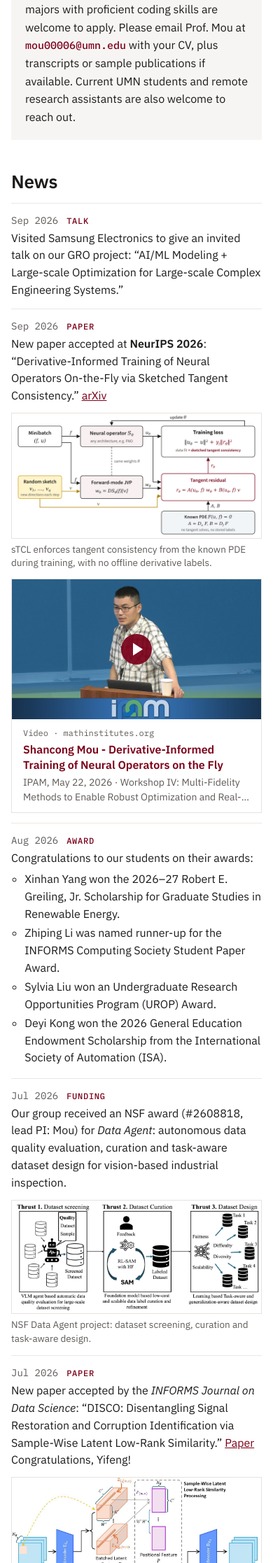
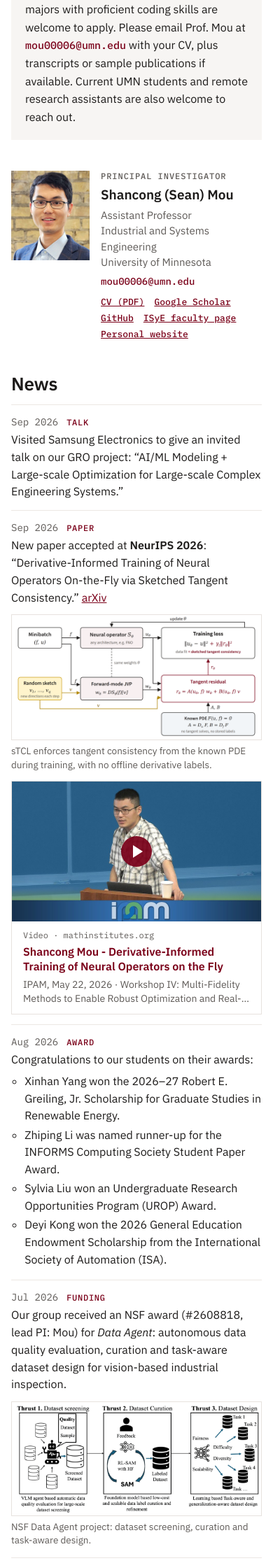
Before and after one commit to Mou-group-UMN/mou-group-umn.github.io, a Jekyll site: the page built from index.html, in a window 390 px wide. Shown: the part 910-3144 px from the top of the page at 70% size. Built offline with Jekyll 4.4.1, drawn with Linux system fonts in a browser that asks for light colours.

Commit message:
Homepage PI block; Funded Projects page replaces Research
Homepage: Sean's photo, role, email and links now sit to the right of the
research statement and openings, above News (one column below 900px, with
the PI block between Openings and News). The research-area chips are plain
labels now.

Funded Projects (/projects/, data in _data/projects.yml) takes the Research
slot in the menu, with the Samsung GRO/NVIDIA HVAC project, the Big VISION
Initiative and the NSF Data-Agent project from the Google Site, their
figures, and the HVAC and Data Agent figures from the old Research page.
research.html is kept but unpublished. The menu now collapses below 840px
because "Funded Projects" makes it 771px wide.

Co-Authored-By: Claude Opus 5.5 <noreply@anthropic.com>
Claude-Session: https://claude.ai/code/session_01XBj4b1asWe9EJC5WfSpYSG

```diff
--- a/_config.yml
+++ b/_config.yml
@@ -10,7 +10,7 @@ address: 111 Church St SE, Minneapolis, MN 55455
 markdown: kramdown
 nav:   # the Classic layout's 7 pages (Software and Photos are unpublished for now: published: false)
   - {title: Home, url: /}
-  - {title: Research, url: /research/}
+  - {title: Funded Projects, url: /projects/}   # replaced Research (research.html is unpublished)
   - {title: Publications, url: /publications/}
   - {title: People, url: /people/}
   - {title: VISION Workshop, url: /workshops/}
--- a/_data/home.yml
+++ b/_data/home.yml
@@ -5,7 +5,7 @@ statement: >-
   learning (modeling), large-scale optimization (algorithms) and computational science (efficient
   implementation), with applications in vision-based industrial inspection, advanced manufacturing, energy
   systems and more.
-areas:   # chips under the statement; key = the area's anchor on the Research page
+areas:   # labels under the statement (plain labels since the Research page was replaced by Funded Projects; key is unused)
   - {key: robust, label: "Robust learning & anomaly detection"}
   - {key: design, label: "Physics-informed machine learning"}
   - {key: stochastic, label: "Stochastic systems & optimization"}
@@ -17,6 +17,10 @@ openings:
     <a class="em" href="mailto:mou00006@umn.edu">mou00006@umn.edu</a> with your CV, plus transcripts or
     sample publications if available. Current UMN students and remote research assistants are also welcome
     to reach out.
+pi:   # right-hand block next to the statement and openings, above News; name, email and links come from _data/people.yml (pi)
+  photo: shancong-mou-portrait.jpg   # in assets/img/people/, 7:8
+  lines: [Assistant Professor, Industrial and Systems Engineering, University of Minnesota]
+projects_lead: Our research is supported by the National Science Foundation, Samsung, NVIDIA and the University of Minnesota Data Science Initiative.   # first line of the Funded Projects page
 sponsors:   # "Supported by" logo row at the bottom of the homepage; a logo shows once its file exists in the repo
   - {name: National Science Foundation, logo: /assets/img/sponsors/nsf.png, url: "https://www.nsf.gov/", height: 60}
   - {name: NVIDIA, logo: /assets/img/sponsors/nvidia.png, url: "https://www.nvidia.com/en-us/industries/higher-education-research/academic-grant-program/", height: 34}
--- /dev/null
+++ b/_data/projects.yml
@@ -0,0 +1,34 @@
+# Funded Projects page (projects.html), shown in this order. Text fields may contain HTML.
+# id = the section's anchor (#id); short = its label in the jump list at the top of the page.
+# figures: image (an /assets/img/… path), caption, width = display width in px on wide screens
+# (figures shrink to fit on phones; figures that don't fit next to each other wrap to a new row).
+- id: hvac
+  short: Samsung GRO · HVAC control
+  title: Neural Refrigeration Cycle Network enabled Optimal Control of Closed-loop Fluid Infrastructure System
+  text: '<strong>Goal:</strong> physics-informed, learning-based controllers for next-generation, energy-efficient control of HVAC systems.'
+  funding:
+    - '<a href="https://www.sait.samsung.co.kr/saithome/about/collabo_recipients.do">Samsung Global Research Outreach Award</a> ($150K/yr)'
+    - '<a href="https://www.nvidia.com/en-us/industries/higher-education-research/academic-grant-program/">NVIDIA Academic Grant Program</a> Award'
+  figures:
+    - {image: /assets/img/projects/hvac-system.png, width: 280, caption: HVAC system}
+    - {image: /assets/img/projects/hvac-bottom-up.png, width: 660, caption: Bottom-up physics-informed modeling strategy + global optimal control}
+    - {image: /assets/img/research/hvac-operation-to-design.jpg, width: 600, caption: 'From energy-efficient operation to optimal HVAC design: physics-informed learning for large-scale HVAC systems.'}
+- id: big-vision
+  short: Big VISION
+  title: Big VISION Initiative
+  text: '<strong>Goal:</strong> develop a large-scale vision-based industrial inspection dataset, along with methodology for (1) large-scale manufacturing data sourcing, screening and quality control, (2) automated fine-grained manufacturing annotation with human feedback, and (3) downstream task-aware dataset design.'
+  funding:
+    - 'UMN Data Science Initiative ($200K; <a href="https://dsi.umn.edu/news/recap-seed-grant-showcase-spotlight-2024-awardees">DSI news coverage</a>)'
+    - '<a href="https://www.nvidia.com/en-us/industries/higher-education-research/academic-grant-program/">NVIDIA Academic Grant Program</a> Award'
+    - 'NSF OAC <a href="https://www.nsf.gov/awardsearch/show-award/?AWD_ID=2608818">#2608818</a>'
+  figures:
+    - {image: /assets/img/projects/big-vision.png, width: 720, alt: 'Big VISION Initiative: what it is, key points and road map', caption: 'Big VISION at UMN: a large-scale AI dataset, an industry–academia forum and a global platform for vision-based industrial inspection.'}
+- id: data-agent
+  short: NSF Data-Agent
+  title: 'Data-Agent: Agentic AI for Autonomous Data Quality Evaluation, Curation and Task-Aware Dataset Design for Vision-Based Industrial Inspection'
+  text: 'Industrial inspection is critical to ensuring the safety, reliability, and quality of manufactured products and complex engineering systems, yet advances in AI-enabled inspection are often limited by the availability of high-quality, well-curated data. This NSF-funded project will develop Data-Agent, an agentic AI-powered methodological and software platform for data-centric AI in vision-based industrial inspection. Data-Agent will provide integrated capabilities for automatically evaluating the quality of large and heterogeneous inspection datasets, improving annotations through human feedback, and designing task-aware datasets that are representative and informative for downstream inspection tasks. Building on the <a href="https://vision-workshop-26.github.io/cvpr-2026/">VISION Workshop series</a>, an established community for advancing computer vision and AI for industrial inspection, the project will also release VISION V2, together with open-source software, benchmarks, tutorials, and training resources. Through these efforts, the project aims to foster a broader community of researchers, students, and industry practitioners and advance more trustworthy and effective AI systems for advanced manufacturing.'
+  funding:
+    - 'National Science Foundation, CSSI <a href="https://www.nsf.gov/awardsearch/show-award/?AWD_ID=2608818">#2608818</a> ($600K total, $400K to UMN)'
+  team: Sean Mou (PI), with co-PIs Zirui Liu and Yinan Wang
+  figures:
+    - {image: /assets/img/research/data-agent-overview.png, width: 900, caption: 'Data-Agent’s three thrusts: VLM-agent dataset screening, foundation-model label curation and task-aware dataset design.'}
--- a/assets/css/style.css
+++ b/assets/css/style.css
@@ -32,7 +32,7 @@ img{max-width:100%}
 .nav a:hover{color:var(--maroon)}
 .nav a.on{color:var(--maroon);box-shadow:inset 0 -3px 0 var(--maroon)}
 .nt,.burger{display:none}
-@media(max-width:800px){   /* menu collapses below 800px; the 7-item menu is 711px wide */
+@media(max-width:840px){   /* menu collapses below 840px; the 7-item menu is 771px wide with "Funded Projects" */
   .burger{display:flex;align-items:center;gap:10px;min-height:48px;padding:0 14px;cursor:pointer;font:500 13px/1 var(--mono);letter-spacing:.06em;text-transform:uppercase}
   .burger::before{content:"\2630";font-size:18px}
   .nav .links{display:none;flex-direction:column;min-height:0;margin:0;padding-bottom:8px}
@@ -53,7 +53,7 @@ h3{font-size:19px;line-height:1.3}
 .h-intro{display:flex;flex-direction:column;gap:14px}
 .statement{margin:0;font-size:18px;line-height:1.65}
 .chips{display:flex;flex-wrap:wrap;gap:10px;padding-top:4px}
-.chips a{padding:6px 11px;border:1px solid var(--chip);font:500 13.5px/1.4 var(--sans);color:var(--muted);text-decoration:none}
+.chips a,.chips span{padding:6px 11px;border:1px solid var(--chip);font:500 13.5px/1.4 var(--sans);color:var(--muted);text-decoration:none}
 .chips a:hover{border-color:var(--maroon);color:var(--maroon)}
 .openings{display:flex;flex-direction:column;gap:10px;padding:24px 28px;background:var(--soft);border-top:3px solid var(--gold)}
 .openings .eyebrow{color:var(--maroon)}
@@ -65,6 +65,23 @@ h3{font-size:19px;line-height:1.3}
 .sponsors{display:flex;flex-direction:column;gap:16px;padding-top:28px;border-top:1px solid var(--line)}
 .logos{display:flex;flex-wrap:wrap;align-items:center;gap:24px 44px}
 .logos img{display:block;height:56px;width:auto;max-width:240px;object-fit:contain}
+
+/* homepage top: statement and openings on the left, the PI on the right, above News */
+.h-top{display:grid;grid-template-columns:minmax(0,1fr) 272px;gap:56px;align-items:start}
+.h-main{display:flex;flex-direction:column;gap:44px;min-width:0}
+.h-pi{display:flex;flex-direction:column;gap:14px}
+.h-pi img{display:block;width:100%;height:auto;aspect-ratio:7/8;object-fit:cover;background:var(--soft)}
+.h-pi-text{display:flex;flex-direction:column;gap:6px;min-width:0}
+.h-pi .pi-name{font-size:21px;font-weight:600;line-height:1.25;color:var(--ink);text-decoration:none}
+.h-pi .pi-name:hover{color:var(--maroon)}
+.h-pi .pi-role{font-size:15px;line-height:1.5;color:var(--muted)}
+.pi-email{font:500 14px/1.4 var(--mono);color:var(--maroon);text-decoration:none}.pi-email:hover{text-decoration:underline}
+.h-pi .pi-links{display:flex;flex-wrap:wrap;gap:2px 14px;margin:4px 0 0;font:500 13px/1.6 var(--mono)}
+@media(max-width:1100px){.h-top{grid-template-columns:minmax(0,1fr) 240px;gap:40px}}
+@media(max-width:900px){   /* one column: the PI block sits between Openings and News */
+  .h-top{grid-template-columns:1fr;gap:44px}
+  .h-pi{display:grid;grid-template-columns:150px minmax(0,1fr);gap:20px;align-items:start;max-width:600px}
+}
 
 /* news list (homepage and /news/) */
 .news{list-style:none;margin:0;padding:0}
@@ -121,6 +138,20 @@ h3{font-size:19px;line-height:1.3}
 .fig{margin:16px 0 8px}.fig img{display:block;width:100%;height:auto;border:1px solid var(--line);background:#fff}
 .fig figcaption{margin-top:6px;font-size:13.5px;line-height:1.45;color:var(--muted)}
 
+/* funded projects */
+.pj-lead{margin:0 0 16px;font-size:17px;line-height:1.6}
+.pj-jump{margin-bottom:8px}
+.project{margin:24px 0;padding:6px 26px 24px;background:var(--soft);border-top:3px solid var(--gold);scroll-margin-top:12px}
+.project h2{margin:.9em 0 .45em;line-height:1.3}
+.pj-text{max-width:880px}.pj-text p{margin:0}
+.pj-meta{display:flex;flex-wrap:wrap;gap:14px 56px;margin:16px 0 0}
+.pj-meta .eyebrow{margin-bottom:4px}
+.pj-meta ul{margin:0;padding-left:1.1em}.pj-meta li{margin:.15em 0}.pj-meta p{margin:0}
+.pj-figs{display:flex;flex-wrap:wrap;align-items:flex-start;gap:22px 28px;margin-top:20px}
+.pj-figs figure{margin:0;max-width:100%}
+.pj-figs img{display:block;width:100%;height:auto;border:1px solid var(--line);background:#fff}
+.pj-figs figcaption{margin-top:6px;font-size:13.5px;line-height:1.45;color:var(--muted)}
+
 /* workshops */
 .ws-list{list-style:none;padding:0;margin:0}
 .ws-list li{padding:14px 0;border-bottom:1px solid var(--line-2)}
@@ -143,6 +174,8 @@ h3{font-size:19px;line-height:1.3}
   main.wrap{padding-top:36px;padding-bottom:56px}
   .home h2{font-size:26px}.page-title{font-size:28px}.statement{font-size:17px;line-height:1.6}
   .openings{padding:20px}.ft{padding:20px 18px}
+  .h-pi{grid-template-columns:112px minmax(0,1fr);gap:16px}.h-pi .pi-name{font-size:19px}
+  .project{padding:4px 16px 18px}.project h2{font-size:21px}
   .news>li{flex-wrap:wrap;gap:2px 12px}.news .d,.news .t{width:auto}.news .b{flex-basis:100%}
   .link-card,.video-card{flex-direction:column}
   .vc-thumb{width:100%;min-height:0;aspect-ratio:16/9}
--- a/index.html
+++ b/index.html
@@ -1,12 +1,15 @@
 ---
 layout: default
 ---
-{% assign h = site.data.home %}
+{% assign h = site.data.home %}{% assign pi = site.data.people.pi %}
 <div class="home">
+
+<div class="h-top">
+<div class="h-main">
 
 <section class="h-intro">
 <p class="statement">{{ h.statement }}</p>
-<div class="chips">{% for a in h.areas %}<a href="{{ '/research/' | relative_url }}#{{ a.key }}">{{ a.label }}</a>{% endfor %}</div>
+<div class="chips">{% for a in h.areas %}<span>{{ a.label }}</span>{% endfor %}</div>
 </section>
 
 <section id="openings" class="openings">
@@ -14,6 +17,19 @@ layout: default
 <h3>{{ h.openings.title }}</h3>
 <p>{{ h.openings.text }}</p>
 </section>
+
+</div>
+<aside class="h-pi" aria-label="Principal investigator">
+<img src="{{ '/assets/img/people/' | append: h.pi.photo | relative_url }}" alt="{{ pi.name }}">
+<div class="h-pi-text">
+<div class="eyebrow">Principal Investigator</div>
+<a class="pi-name" href="{{ '/people/' | relative_url }}">{{ pi.name }}</a>
+<div class="pi-role">{{ h.pi.lines | join: "<br>" }}</div>
+<a class="pi-email" href="mailto:{{ pi.email }}">{{ pi.email }}</a>
+<div class="pi-links">{% for l in pi.links %}<a href="{% if l.url contains '://' %}{{ l.url }}{% else %}{{ l.url | relative_url }}{% endif %}">{{ l.label }}</a>{% endfor %}</div>
+</div>
+</aside>
+</div>
 
 <section class="h-news">
 <h2>News</h2>
--- a/research.html
+++ b/research.html
@@ -2,6 +2,7 @@
 layout: default
 title: Research
 permalink: /research/
+published: false   # replaced by the Funded Projects page (projects.html) on 2026-09-30; kept for reuse
 ---
 <p>The Mou Group develops learning, optimization and computational methods for complex engineering systems, with the goal of improving their quality, productivity and efficiency. Our work draws on modern machine learning (modeling), large-scale optimization (algorithms) and computational science (efficient implementation), with applications in vision-based industrial inspection, advanced manufacturing, energy systems and more.</p>
 {% assign areas = "robust|Robust Learning with Anomaly Detection Applications|Scalable machine learning for high-dimensional data with complex structure — tensor decomposition, inverse problems and generative models — applied to manufacturing defect detection and vision-based industrial inspection.;design|Design and Optimization of Complex Physical Systems|Physics-informed machine learning and PDE-constrained optimization for advanced manufacturing, process control and quality engineering, including aircraft fuselage assembly and composite joints.;stochastic|Stochastic Systems|Applied probability, queueing theory and the stationary behavior of stochastic optimization algorithms." | split: ";" %}
```
Also changed, not shown: projects.html (added, +18 -0 lines), README.md, assets/img/projects/big-vision.png (added), assets/img/projects/hvac-bottom-up.png (added), assets/img/projects/hvac-system.png (added).
